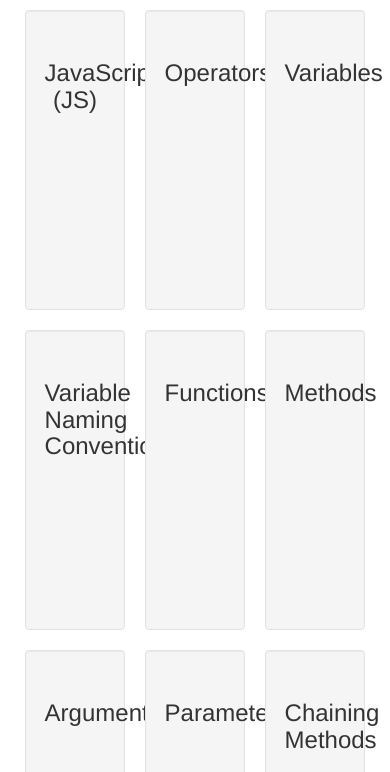
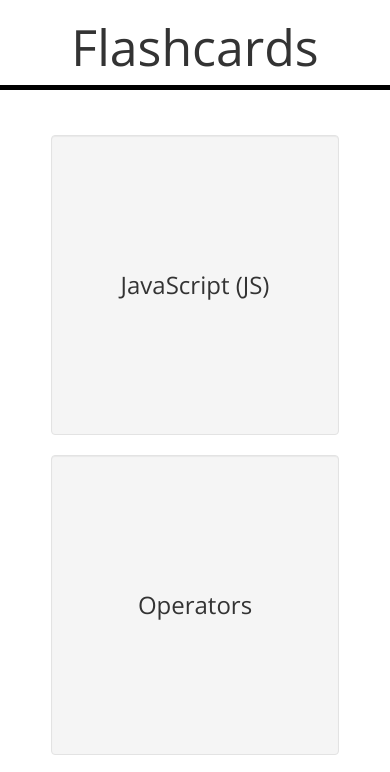
Before and after one commit to DLopez6877/flashcards, a plain HTML site: page index.html in a window 390 px wide. Shown: the top 772 px of the page. Drawn offline with nearby package versions, Linux system fonts and the light colour scheme.

Commit message:
change display types for flashcards to table cell for vertical centering, adjust js to toggle table-cell, add media queries to drop to 2 and 1 column at smaller breakpoints

```diff
--- a/css/styles.css
+++ b/css/styles.css
@@ -1,18 +1,65 @@
+body {
+  font-family: 'Open Sans', sans-serif;
+}
+
+.flashcard h3 {
+  display: table-cell;
+  vertical-align: middle;
+  text-align: center;
+}
+
 .flashcard {
   float: left;
   width: 28%;
   margin: 10px 2.666666667%;
   height: 300px;
+  display: table;
+  table-layout: fixed;
 }
 
-.initially-hidden {
+.flashcard p {
+  font-size: 20px;
+  vertical-align: middle;
+  text-align: center;
+}
+
+.flashcard .initially-hidden {
   display: none;
 }
 
-.flashcard h3 {
-  margin: 50% 0;
+.table-cell {
+  display: table-cell;
 }
 
-.flashcard p {
-  margin: 40% 0;
+.header-row {
+  border-bottom: 5px solid black;
+  margin-bottom: 70px;
 }
+
+h1 {
+   font-size: 100px;
+}
+
+@media screen and (max-width: 1250px) {
+  .flashcard {
+    width: 45%;
+    margin-left: 2.5%;
+    margin-right: 2.5%;
+  }
+}
+
+@media screen and (max-width: 755px) {
+  .flashcard {
+    width: 80%;
+    margin-left: 10%;
+    margin-right: 10%;
+  }
+
+  h1 {
+    font-size: 50px;
+  }
+
+  .header-row {
+    margin-bottom: 35px;
+  }
+}
--- a/index.html
+++ b/index.html
@@ -3,6 +3,7 @@
   <head>
     <meta charset="utf-8">
     <title>Flashcards</title>
+    <link href="https://fonts.googleapis.com/css?family=Open+Sans" rel="stylesheet">
     <link rel="stylesheet" href="css/bootstrap.min.css" type="text/css" />
     <link rel="stylesheet" href="css/styles.css" type="text/css" />
     <script src="js/jquery-3.2.1.min.js"></script>
@@ -10,8 +11,8 @@
   </head>
   <body class="text-center">
     <div class="container">
-      <div class="row">
-        <!-- header -->
+      <div class="row header-row">
+        <h1>Flashcards</h1>
       </div>
       <div class="row">
         <div class="col-md-12">
--- a/js/scripts.js
+++ b/js/scripts.js
@@ -1,7 +1,8 @@
 $(document).ready(function() {
 
   $(".flashcard").click(function() {
-    $(this).children().toggle();
+    $(this).children().toggleClass('initially-hidden');
+    $(this).children().toggleClass('table-cell');
   });
 
 });
```
